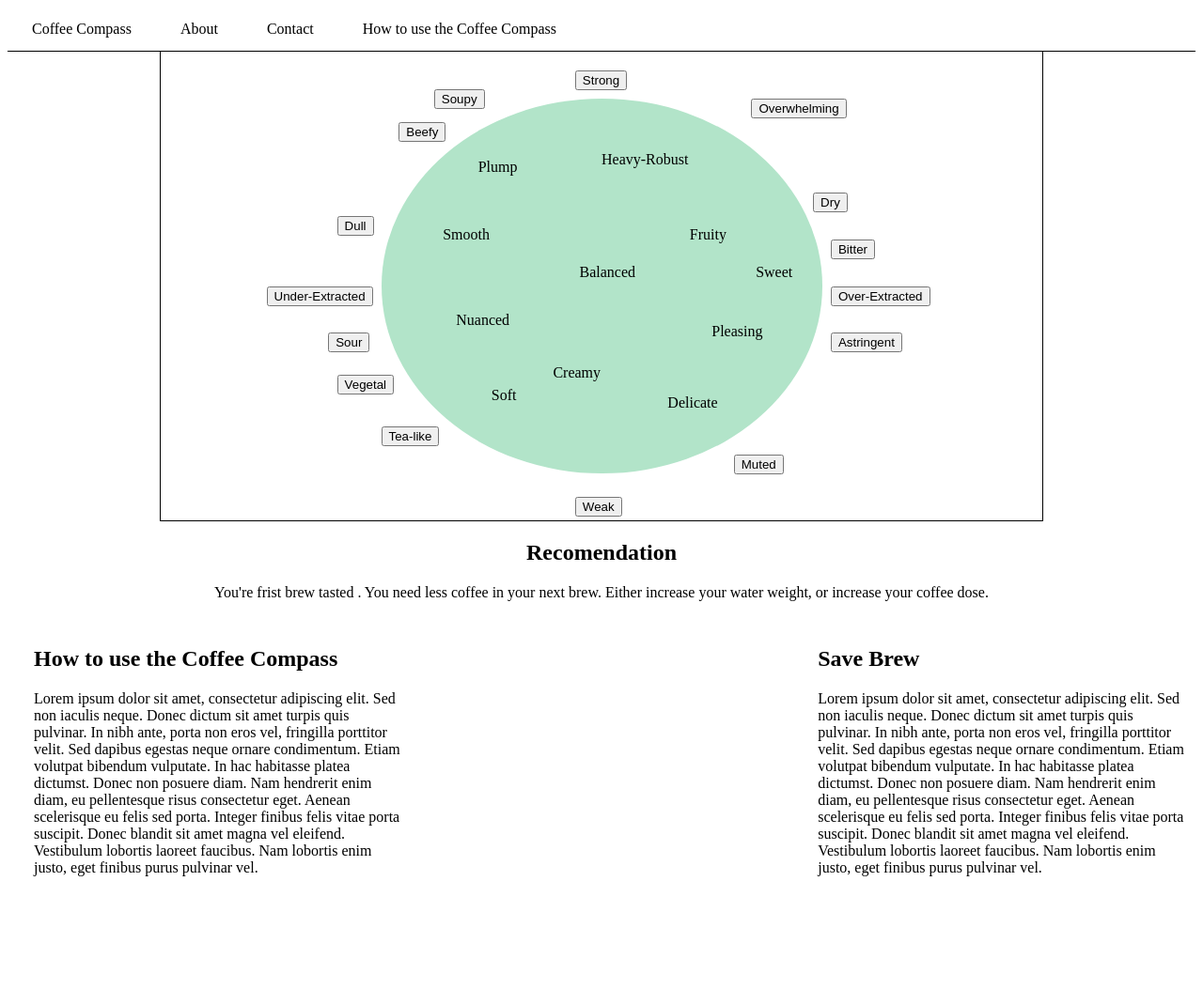
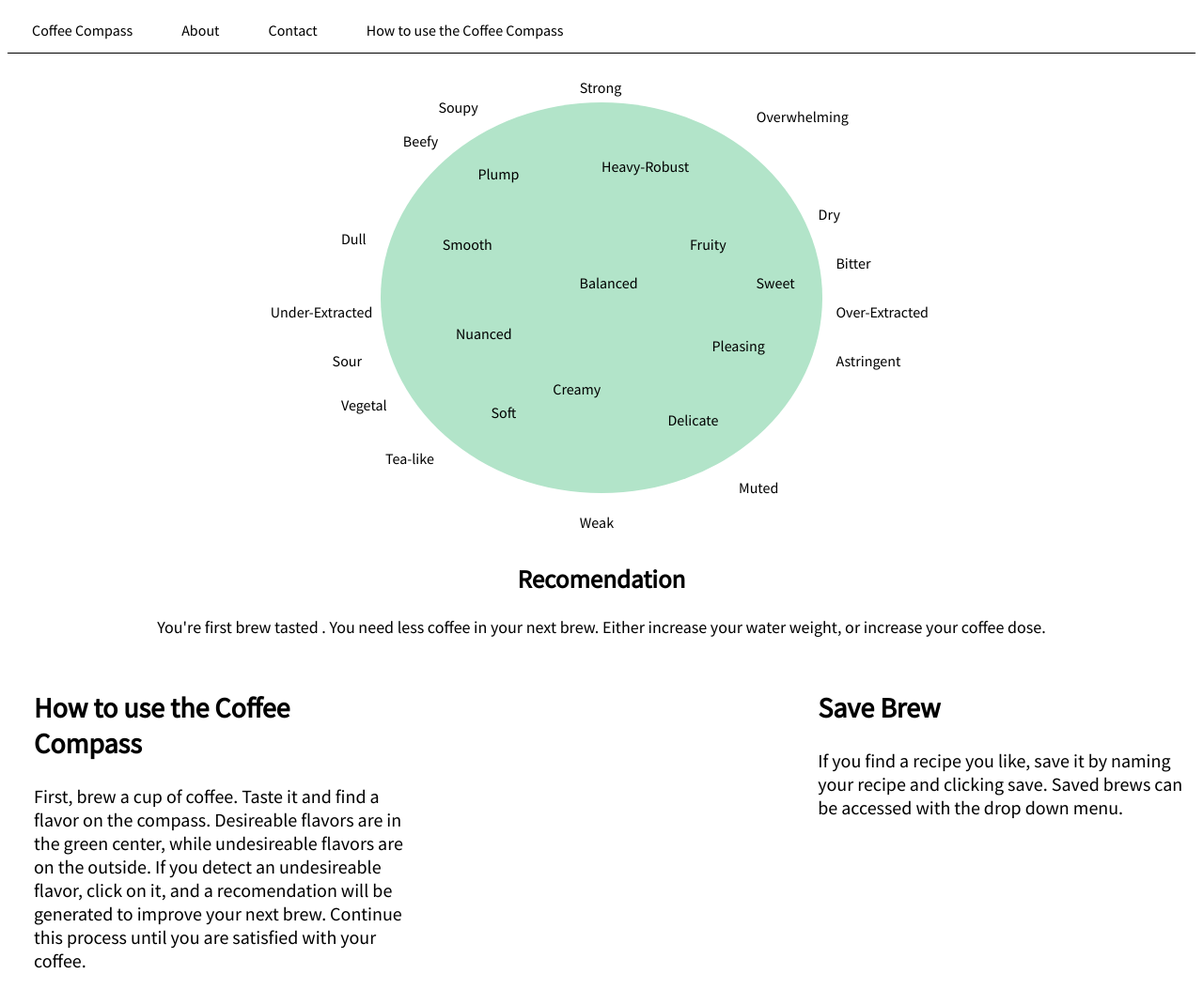
Before and after one commit to dchasepdx/coffee-compass, a plain HTML site: page index.html in a window 1280 px wide. Shown: the whole page at 94% size. Before the commit the page ends 969 px from the top, so only its background shows below. Drawn offline with Linux system fonts and the light colour scheme.

Commit message:
finsished design, and added js file.

```diff
--- a/index.html
+++ b/index.html
@@ -3,6 +3,8 @@
 <head>
   <title>Coffee Compass</title>
   <link rel="stylesheet" type="text/css" href="style.css">
+  <link href="https://fonts.googleapis.com/css?family=Source+Sans+Pro" rel="stylesheet">
+
 </head>
 <body>
   <nav>
@@ -50,14 +52,14 @@
     </div>
       <div class="recomendation">
         <h2>Recomendation</h2>
-        <p class="hidden">You're frist brew tasted <span id="brew"></span>. You need less coffee in your next brew. Either increase your water weight, or increase your coffee dose.
+        <p class="hidden">You're first brew tasted <span id="brew"></span>. You need less coffee in your next brew. Either increase your water weight, or increase your coffee dose.
       </div>
     <div class="container">
 
       <div class="howTo col"><a name="howTo"></a>
       <h2>How to use the Coffee Compass</h2>
       <p>
-        Lorem ipsum dolor sit amet, consectetur adipiscing elit. Sed non iaculis neque. Donec dictum sit amet turpis quis pulvinar. In nibh ante, porta non eros vel, fringilla porttitor velit. Sed dapibus egestas neque ornare condimentum. Etiam volutpat bibendum vulputate. In hac habitasse platea dictumst. Donec non posuere diam. Nam hendrerit enim diam, eu pellentesque risus consectetur eget. Aenean scelerisque eu felis sed porta. Integer finibus felis vitae porta suscipit. Donec blandit sit amet magna vel eleifend. Vestibulum lobortis laoreet faucibus. Nam lobortis enim justo, eget finibus purus pulvinar vel.
+        First, brew a cup of coffee. Taste it and find a flavor on the compass. Desireable flavors are in the green center, while undesireable flavors are on the outside. If you detect an undesireable flavor, click on it, and a recomendation will be generated to improve your next brew. Continue this process until you are satisfied with your coffee.
       </p>
     </div>
     <div class="col">
@@ -69,7 +71,7 @@
     <div class="saveBrew col">
       <h2>Save Brew</h2>
       <p>
-        Lorem ipsum dolor sit amet, consectetur adipiscing elit. Sed non iaculis neque. Donec dictum sit amet turpis quis pulvinar. In nibh ante, porta non eros vel, fringilla porttitor velit. Sed dapibus egestas neque ornare condimentum. Etiam volutpat bibendum vulputate. In hac habitasse platea dictumst. Donec non posuere diam. Nam hendrerit enim diam, eu pellentesque risus consectetur eget. Aenean scelerisque eu felis sed porta. Integer finibus felis vitae porta suscipit. Donec blandit sit amet magna vel eleifend. Vestibulum lobortis laoreet faucibus. Nam lobortis enim justo, eget finibus purus pulvinar vel.
+        If you find a recipe you like, save it by naming your recipe and clicking save. Saved brews can be accessed with the drop down menu.
       </p>
     </div>
   </div>
@@ -77,7 +79,6 @@
 
 
 
-
-
+<script src="main.js"></script>
 </body>
 </html>
--- /dev/null
+++ b/main.js
@@ -0,0 +1,14 @@
+//function to set <span> to equal the flavor clicked.
+//and to show the corresponding instructions.
+var flavor = document.getElementsByClassName('flavor');
+var brew = document.getElementById('brew');
+//console.log(flavor);
+for(i = 0; i<flavor.length; i++) {
+  flavor[i].addEventListener('click', function() {
+    //alert(this.id);
+    brew.textContent = this.id;
+
+
+
+  });
+}
--- a/style.css
+++ b/style.css
@@ -3,7 +3,18 @@
   -moz-box-sizing: border-box;
   box-sizing: border-box;
 }
-
+html, body {
+  font-family: 'Source Sans Pro', sans-serif;
+}
+/*buttons*/
+.flavor {
+  text-decoration: none;
+  padding: 5px;
+  background-color: white;
+  font-family: 'Source Sans Pro', sans-serif;
+  font-size: 16px;
+  border: none;
+}
 /*nav bar*/
 ul {
   list-style-type: none;
@@ -33,12 +44,12 @@ li a {
 /*compassFrame and compass*/
 
 .compassFrame {
-  border-left: 1px solid black;
+  /*border-left: 1px solid black;
   border-bottom: 1px solid black;
-  border-right: 1px solid black;
+  border-right: 1px solid black;*/
   margin: 0 auto;
   max-width: 940px;
-  height: 500px;
+  height: 520px;
   position: relative;
 }
 
@@ -128,7 +139,7 @@ li a {
 #weak {
   position: absolute;
   left: 47%;
-  top: 95%;
+  top: 93%;
 }
 
 #under-extracted {
@@ -212,6 +223,7 @@ li a {
 /*recomendation*/
 .recomendation {
   text-align: center;
+  font-size: 18px;
 }
 /*how to and save brew sections*/
 .container {
@@ -233,5 +245,6 @@ li a {
   min-height: 1px;
   width: 33%;
   padding: 12px;
+  font-size: 20px;
 
 }
```
